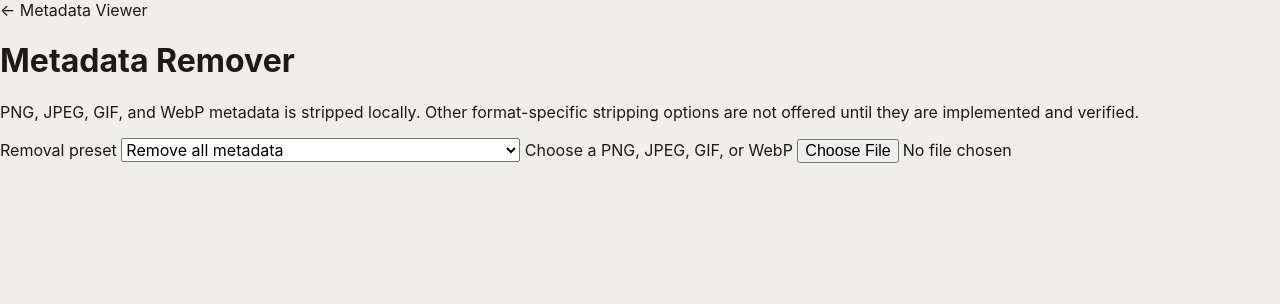
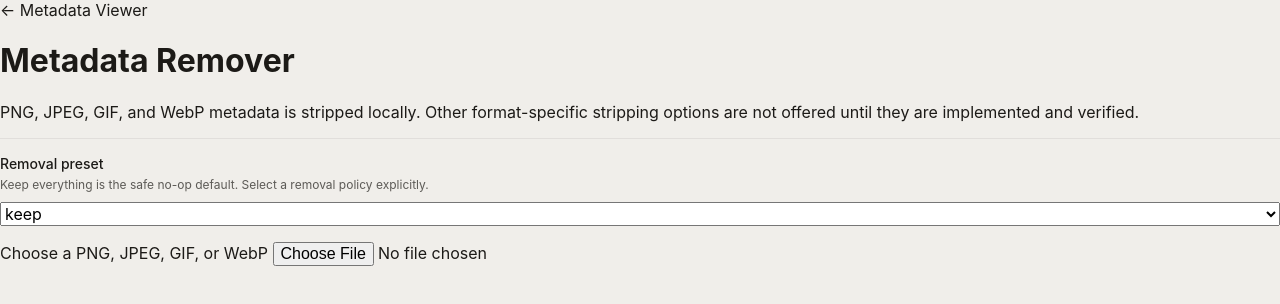
Before and after one commit to official-tisao/image.complianttools.com, a SvelteKit app in the folder apps/web/: page /remove-exif in a window 1280 px wide. Shown: the top 304 px of the page. Built offline with nearby package versions, Linux system fonts and the light colour scheme.

Commit message:
fix(P2-16): default metadata removal to no-op

```diff
--- a/apps/web/src/routes/remove-exif/+page.svelte
+++ b/apps/web/src/routes/remove-exif/+page.svelte
@@ -1,5 +1,7 @@
 <script lang="ts">
   import {
+    MetadataRemovalOptionsSchema,
+    metadataRemovalOptionDescriptions,
     stripGifMetadata,
     stripJpegExifTags,
     stripJpegGpsMetadata,
@@ -9,14 +11,14 @@
     stripPngMetadata,
     stripWebpMetadata,
   } from '@complianttools/image-engine';
+  import GeneratedControls from '$lib/GeneratedControls.svelte';
 
   let fileName = $state('');
   let status = $state('');
   let error = $state('');
-  let preset = $state<
-    'keep' | 'all' | 'gps' | 'except-orientation-copyright' | 'maker-notes' | 'custom'
-  >('all');
+  let preset = $state(MetadataRemovalOptionsSchema.parse({}).preset);
   let selectedTags = $state<number[]>([]);
+  const controlValues = $derived({ 'metadata.preset': preset });
   const customFields = [
     [0x013b, 'Artist'],
     [0x8298, 'Copyright'],
@@ -37,28 +39,32 @@
       : selectedTags.filter((value) => value !== tag);
   }
 
+  function setControl(path: string, value: unknown) {
+    if (path !== 'metadata.preset') return;
+    preset = MetadataRemovalOptionsSchema.parse({ preset: value }).preset;
+  }
+
   async function strip(file: File | undefined) {
     fileName = file?.name ?? '';
     status = '';
     error = '';
     if (!file) return;
     try {
+      const options = MetadataRemovalOptionsSchema.parse({ preset, selectedTags });
       const isPng = file.type === 'image/png' || /\.png$/iu.test(file.name);
       const isWebp = file.type === 'image/webp' || /\.webp$/iu.test(file.name);
       const isGif = file.type === 'image/gif' || /\.gif$/iu.test(file.name);
       const isJpeg = file.type === 'image/jpeg' || /\.jpe?g$/iu.test(file.name);
       if (
-        ['gps', 'except-orientation-copyright', 'maker-notes', 'custom'].includes(preset) &&
+        ['gps', 'except-orientation-copyright', 'maker-notes', 'custom'].includes(options.preset) &&
         !isJpeg
       )
         throw new Error(
           'This selective metadata preset is currently verified for JPEG files only.',
         );
-      if (preset === 'custom' && selectedTags.length === 0)
-        throw new Error('Select at least one EXIF field to remove.');
       const input = await file.arrayBuffer();
       const output =
-        preset === 'keep'
+        options.preset === 'keep'
           ? new Uint8Array(input)
           : isPng
             ? stripPngMetadata(input)
@@ -66,14 +72,14 @@
               ? stripWebpMetadata(input)
               : isGif
                 ? stripGifMetadata(input)
-                : preset === 'gps'
+                : options.preset === 'gps'
                   ? stripJpegGpsMetadata(input)
-                  : preset === 'except-orientation-copyright'
+                  : options.preset === 'except-orientation-copyright'
                     ? stripJpegMetadataExceptOrientationCopyright(input)
-                    : preset === 'maker-notes'
+                    : options.preset === 'maker-notes'
                       ? stripJpegMakerNotes(input)
-                      : preset === 'custom'
-                        ? stripJpegExifTags(input, selectedTags)
+                      : options.preset === 'custom'
+                        ? stripJpegExifTags(input, options.selectedTags)
                         : stripJpegMetadata(input);
       const extension = isPng ? 'png' : isWebp ? 'webp' : isGif ? 'gif' : 'jpg';
       const url = URL.createObjectURL(
@@ -87,7 +93,7 @@
       anchor.click();
       URL.revokeObjectURL(url);
       status =
-        preset === 'keep'
+        options.preset === 'keep'
           ? `Kept every byte locally (${output.byteLength} bytes).`
           : `Removed metadata locally: ${file.size} bytes → ${output.byteLength} bytes.`;
     } catch (reason) {
@@ -113,23 +119,15 @@
     PNG, JPEG, GIF, and WebP metadata is stripped locally. Other format-specific stripping options
     are not offered until they are implemented and verified.
   </p>
-  <label>
-    Removal preset
-    <select bind:value={preset}>
-      <option value="all">Remove all metadata</option>
-      <option value="gps">Remove EXIF GPS only (JPEG)</option>
-      <option value="except-orientation-copyright"
-        >Remove all except Orientation + Copyright (JPEG)</option
-      >
-      <option value="maker-notes">Remove MakerNotes only (JPEG)</option>
-      <option value="keep">Keep everything (byte-identical)</option>
-      <option value="custom">Custom fields (JPEG)</option>
-    </select>
-  </label>
+  <GeneratedControls
+    descriptions={metadataRemovalOptionDescriptions}
+    values={controlValues}
+    onChange={setControl}
+  />
   {#if preset === 'custom'}
     <fieldset>
       <legend>EXIF fields to remove</legend>
-      {#each customFields as [tag, label]}
+      {#each customFields as [tag, label] (tag)}
         <label
           ><input
             type="checkbox"
--- a/packages/engine/src/schemas/options.ts
+++ b/packages/engine/src/schemas/options.ts
@@ -128,10 +128,27 @@ export const RotateOptionsSchema = z.object({
   applyExifOrientation: z.boolean().default(true),
 });
 
+export const MetadataRemovalOptionsSchema = z
+  .object({
+    preset: z
+      .enum(['keep', 'all', 'gps', 'except-orientation-copyright', 'maker-notes', 'custom'])
+      .default('keep'),
+    selectedTags: z.array(z.number().int().min(0).max(0xffff)).default([]),
+  })
+  .superRefine((value, context) => {
+    if (value.preset === 'custom' && value.selectedTags.length === 0)
+      context.addIssue({
+        code: 'custom',
+        path: ['selectedTags'],
+        message: 'Select at least one EXIF field to remove.',
+      });
+  });
+
 export type ExportOptionsInput = z.input<typeof ExportOptionsSchema>;
 export type ResizeOptions = z.infer<typeof ResizeOptionsSchema>;
 export type CropOptions = z.infer<typeof CropOptionsSchema>;
 export type RotateOptions = z.infer<typeof RotateOptionsSchema>;
+export type MetadataRemovalOptions = z.infer<typeof MetadataRemovalOptionsSchema>;
 
 export interface OptionDescription {
   label: string;
@@ -264,3 +281,15 @@ export const phaseOneOptionDescriptions: Readonly<Record<string, OptionDescripti
     defaultValue: false,
   },
 };
+
+export const metadataRemovalOptionDescriptions: Readonly<Record<string, OptionDescription>> = {
+  'metadata.preset': {
+    label: 'Removal preset',
+    help: 'Keep everything is the safe no-op default. Select a removal policy explicitly.',
+    control: 'select',
+    group: 'Metadata',
+    advanced: false,
+    options: ['keep', 'all', 'gps', 'except-orientation-copyright', 'maker-notes', 'custom'],
+    defaultValue: 'keep',
+  },
+};
```
Also changed, not shown: 2 other files (tests, documents, lock files or other folders).
